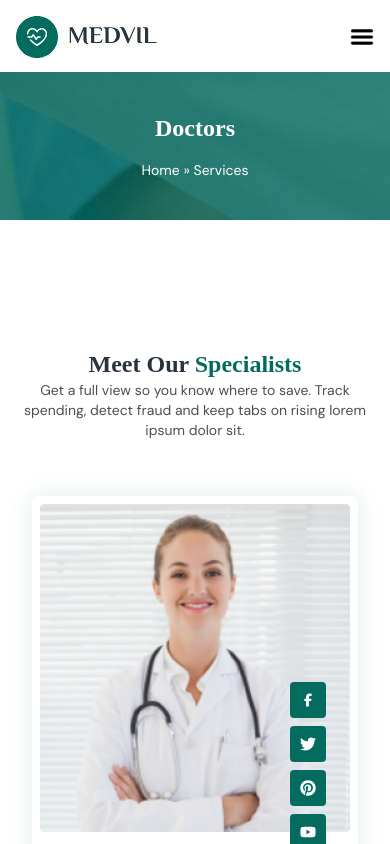
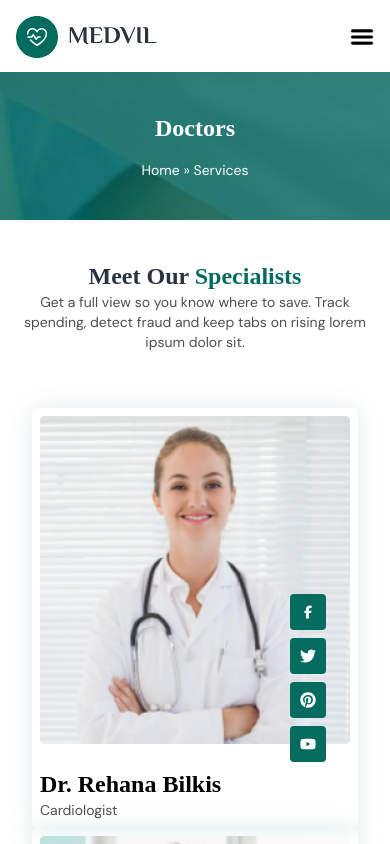
Before and after one commit to shakib-mia/medvil, a Next.js app: page /doctors in a window 390 px wide. Shown: the top 844 px of the page. Built offline with nearby package versions, Linux system fonts and the light colour scheme.

Commit message:
doctors page responsiveness fixed

```diff
--- a/src/app/doctors/page.jsx
+++ b/src/app/doctors/page.jsx
@@ -57,7 +57,7 @@ const page = () => {
         <h3>Doctors</h3>
         <p>Home &raquo; Services</p>
       </BreadCumb>
-      <div className='py-10'>
+      <div className='py-4 md:py-6 xl:py-10'>
         <h3 className='text-center text-secondary'>
           Meet Our <span className='text-primary'>Specialists</span>
         </h3>
```
